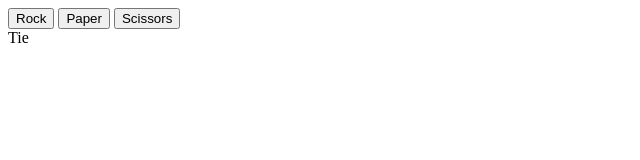
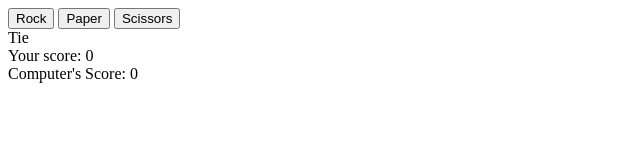
Before and after one commit to tamim-the-wise/rock-paper-scissors-js, a plain HTML site: page index.html in a window 1280 px wide. Both pictures are taken after a click on the button "Rock". Shown: the whole page, without its empty margins (0-640 px from the left). Drawn offline with Linux system fonts and the light colour scheme.

Commit message:
Display score on the screen

```diff
--- a/index.html
+++ b/index.html
@@ -8,6 +8,8 @@
 		<button>Paper</button>
 		<button>Scissors</button>
 		<div id="result"></div>
+		<div id="playerScore"></div>
+		<div id="computerScore"></div>
 		<script src="main.js"></script>
 	</body>
 </html>
--- a/main.js
+++ b/main.js
@@ -41,10 +41,27 @@ function playRound(playerSelection, computerSelection) {
 }
 
 btns = document.querySelectorAll("button");
-rsltElement = document.querySelector("#result");
+resultElement = document.querySelector("#result");
+playerScoreElement = document.querySelector("#playerScore");
+computerScoreElement = document.querySelector("#computerScore");
+let computerScore = 0;
+let playerScore = 0;
+
 btns.forEach(btn => {
 	btn.addEventListener('click', () => {
-		let gameResult = playRound(btn.textContent, getComputerChoice());
-		rsltElement.textContent = gameResult;
+
+		let roundResult = playRound(btn.textContent, getComputerChoice());
+
+		if (roundResult.includes("Win")) {
+			playerScore += 1
+		}
+		else if (roundResult.includes("Lose")) {
+			computerScore += 1
+		}
+
+		resultElement.textContent = roundResult;
+		playerScoreElement.textContent = "Your score: " + playerScore;
+		computerScoreElement.textContent = "Computer's Score: " + computerScore;
+
 	});
 });
```
